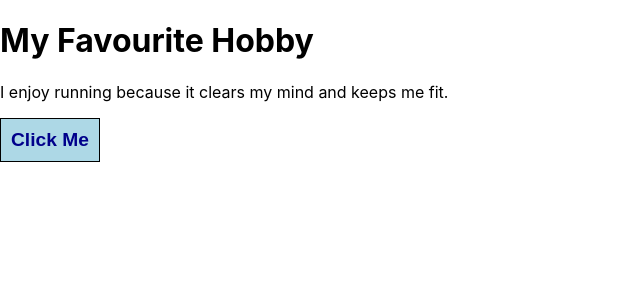
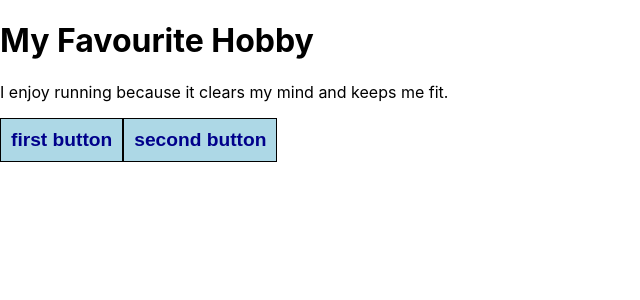
Before and after one commit to AlexandraEL9/react-classwork, a React (Create React App) app in the folder first-app/: page / in a window 1280 px wide. Shown: the top 300 px of the page, without its empty margins (0-640 px from the left). Built offline with nearby package versions, Linux system fonts and the light colour scheme.

Commit message:
update course notes - focus on react to lesson 12 inclusive

```diff
--- a/first-app/src/App.js
+++ b/first-app/src/App.js
@@ -3,11 +3,26 @@ import Button from './components/button/Button';
 
 
 function App() {
+  const buttonOneMessageArray = ['Message 1', 'Message 2', 'Message 3']
+  const buttonTwoMessageArray = ['Message A', 'Message B', 'Message C']
   return (
     <div>
       <h1>My Favourite Hobby</h1>
       <p>I enjoy running because it clears my mind and keeps me fit.</p>
-      <Button />
+      <Button
+        label="first button"
+          logMessage={
+            buttonOneMessageArray.join(', ')
+          }
+      />
+      <Button
+        label="second button"
+        logMessage={
+          buttonTwoMessageArray[
+            Math.floor(Math.random() * buttonTwoMessageArray.length)
+          ]
+        }
+      />
     </div>
   );
 }
--- a/first-app/src/components/button/Button.js
+++ b/first-app/src/components/button/Button.js
@@ -1,9 +1,12 @@
 import React from 'react';
 import './Button.css';
 
-function Button() {
+const Button = ({label, logMessage}) => {
+  const handleClick = () => {
+    console.log(`${logMessage}! Well done!`);
+  }
   return (
-    <button className="custom-button">Click Me</button>
+    <button className="custom-button" onClick={handleClick}>{label}</button>
   );
 }
 
```
Also changed, not shown: 1 other file (tests, documents, lock files or other folders).
